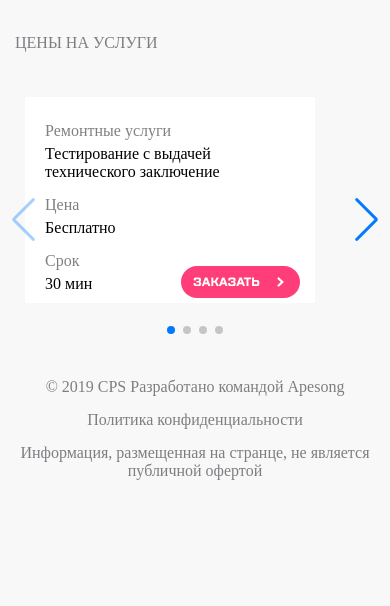
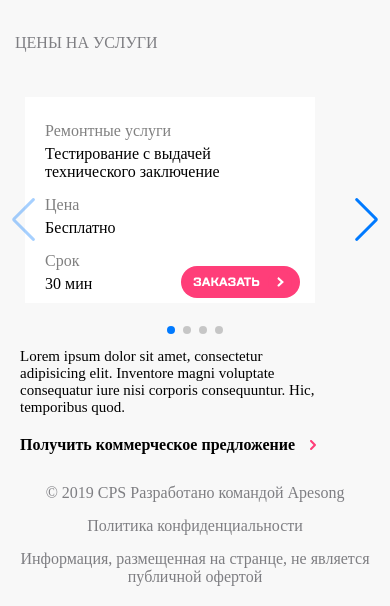
Before and after one commit to Backflipper666/wpscratch, a website built with webpack: page src/index.html in a window 390 px wide. Shown: the part 948-1554 px from the top of the page. Before the commit the page ends 1448 px from the top, so only its background shows below. Built offline with nearby package versions, Linux system fonts and the light colour scheme; files whose address does not match are found by name.

Commit message:
create and style labels__offer,disclaimer for mobile and hide them for tablets and desktop

```diff
--- a/src/index.html
+++ b/src/index.html
@@ -413,6 +413,8 @@
             <div class="swiper-scrollbar"></div>
         </div>
          <!--1.6 3rd block end-->
+         <p class="labels__disclaimer__mobile">Lorem ipsum dolor sit amet, consectetur adipisicing elit. Inventore magni voluptate consequatur iure nisi corporis consequuntur. Hic, temporibus quod.</p>
+         <p class="labels__offer__mobile">Получить коммерческое предложение<img class="labels__line" src="img/Line.svg" alt="arrow logo"></p>
 
          <footer>
             <div class="ftr">
--- a/src/styles/desktop.css
+++ b/src/styles/desktop.css
@@ -87,3 +87,7 @@
     display: none;
     visibility: hidden;
 }
+.labels__disclaimer__mobile, .labels__offer__mobile{
+    display: none;
+    visibility: hidden;
+}
--- a/src/styles/mobile.css
+++ b/src/styles/mobile.css
@@ -35,6 +35,24 @@
     right: 15px;
 }
 
+.labels__disclaimer__mobile{
+    margin-left: 20px;
+    font-size: 15px;
+    width: 300px;
+    margin-bottom: 20px;
+}
+
+.labels__offer__mobile{
+    font-weight: 900;
+    margin-bottom: 20px;
+    margin-left: 20px;
+}
+.labels__line{
+    margin-left: 15px;
+
+
+}
+
 .ftr__wrapper{
     margin: 20px;
     margin-top: 30px;
--- a/src/styles/tablets.css
+++ b/src/styles/tablets.css
@@ -207,3 +207,7 @@
 
 }
 /*copied from desktop end*/
+.labels__disclaimer__mobile, .labels__offer__mobile{
+    display: none;
+    visibility: hidden;
+}
```
